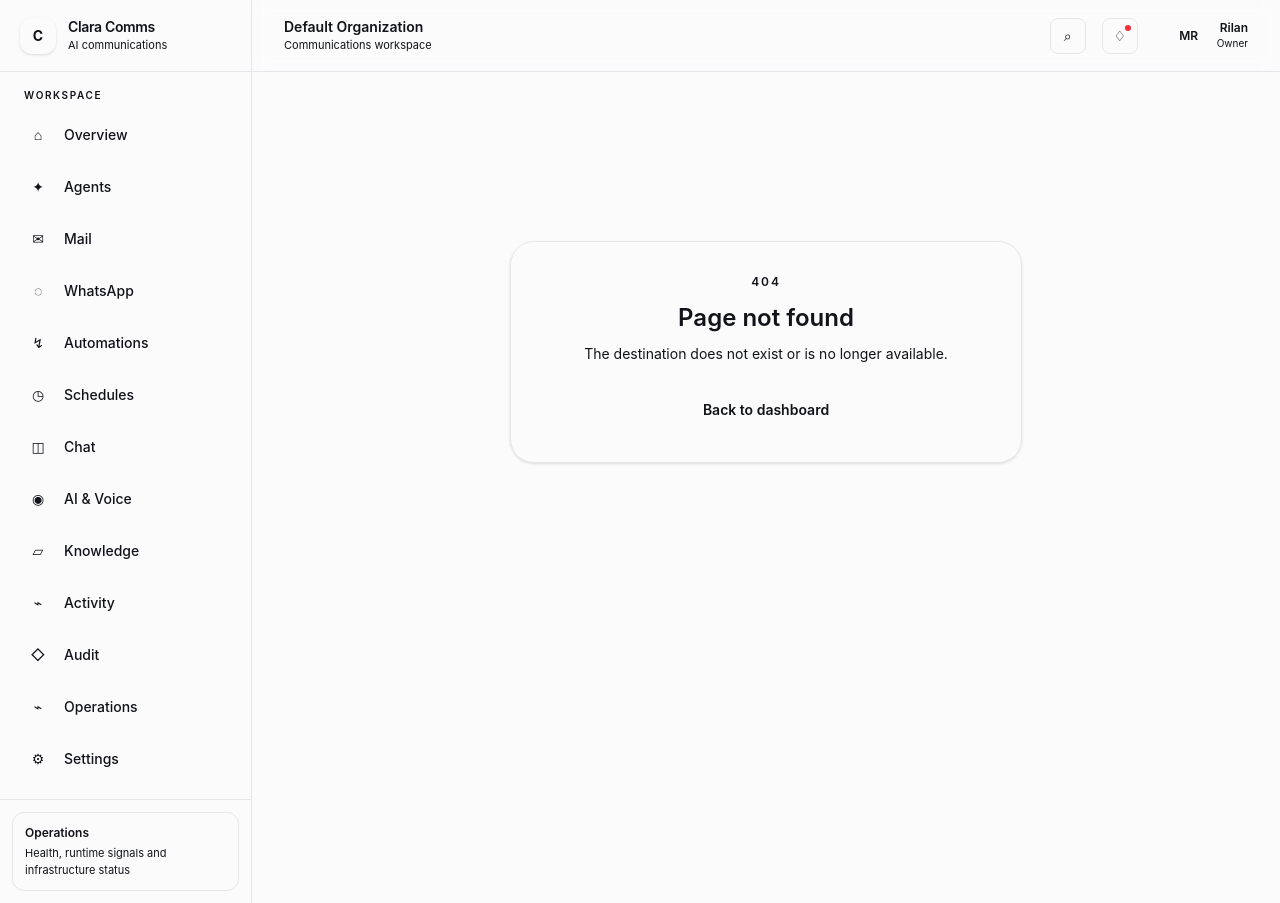
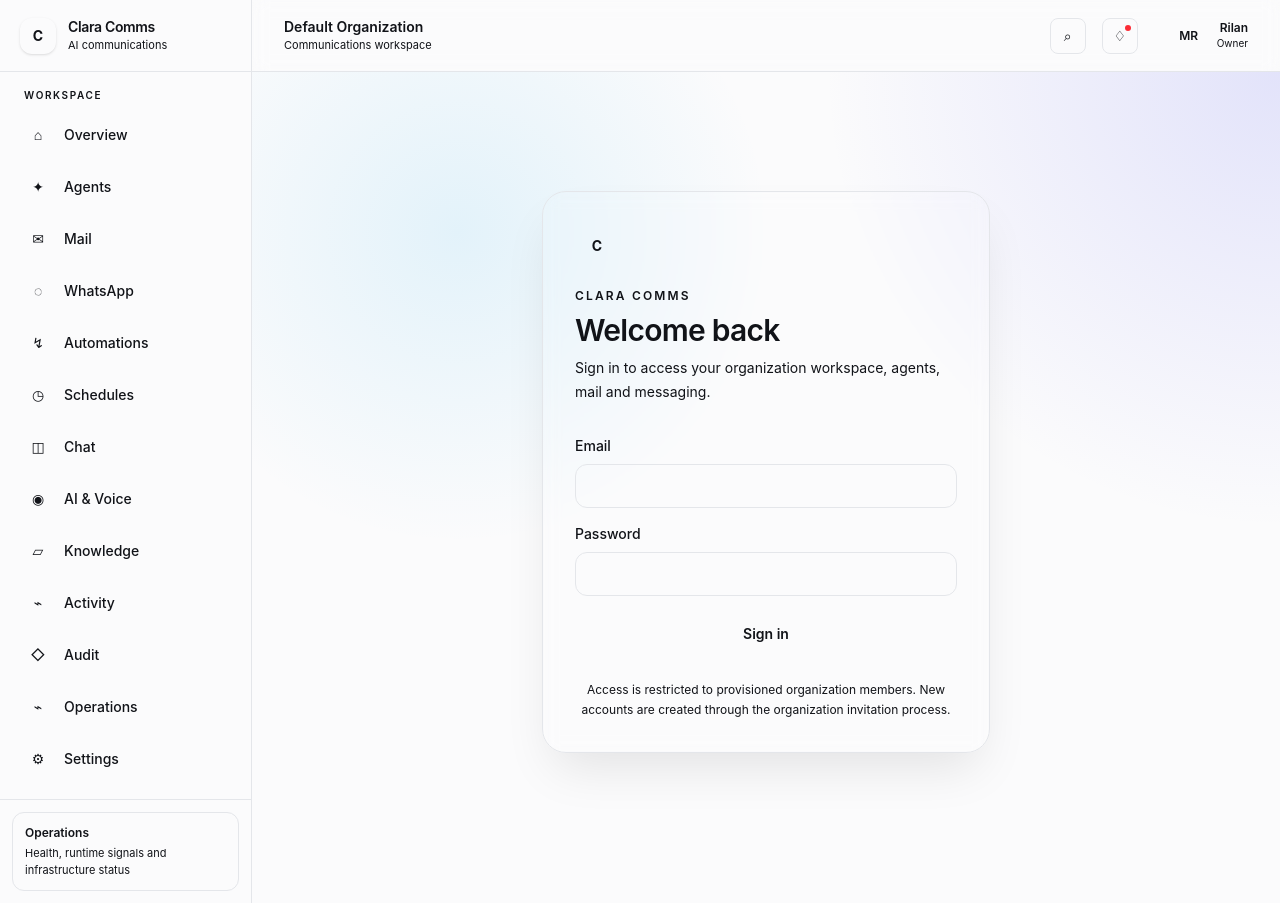
Before and after one commit to Rilan-Dev/ai-comms-agent, a Next.js app in the folder apps/web/: page /login in a window 1280 px wide. Before the commit this address had no page. Built offline with nearby package versions, Linux system fonts and the light colour scheme.

Commit message:
feat: add real Supabase authentication boundary and protected login

```diff
--- /dev/null
+++ b/apps/web/src/app/login/page.tsx
@@ -0,0 +1,38 @@
+"use client";
+
+import { FormEvent, useState } from "react";
+import { useRouter } from "next/navigation";
+
+export default function LoginPage() {
+  const router = useRouter();
+  const [email, setEmail] = useState("");
+  const [password, setPassword] = useState("");
+  const [error, setError] = useState("");
+  const [busy, setBusy] = useState(false);
+
+  async function submit(event: FormEvent) {
+    event.preventDefault(); setBusy(true); setError("");
+    try {
+      const response = await fetch("/api/auth/login", { method: "POST", headers: { "content-type": "application/json" }, body: JSON.stringify({ email, password }) });
+      const payload = await response.json().catch(() => ({}));
+      if (!response.ok) throw new Error(payload.message ?? "Sign in failed.");
+      router.replace("/"); router.refresh();
+    } catch (err) { setError(err instanceof Error ? err.message : "Sign in failed."); }
+    finally { setBusy(false); }
+  }
+
+  return <main className="min-h-screen bg-[radial-gradient(circle_at_top_right,rgba(99,102,241,.16),transparent_35%),radial-gradient(circle_at_20%_20%,rgba(14,165,233,.10),transparent_30%)] px-5 py-10">
+    <div className="mx-auto flex min-h-[calc(100vh-5rem)] max-w-md items-center">
+      <div className="w-full rounded-3xl border bg-background/95 p-8 shadow-2xl shadow-black/10 backdrop-blur">
+        <div className="mb-8"><div className="mb-5 flex h-11 w-11 items-center justify-center rounded-2xl bg-foreground text-sm font-bold text-background">C</div><p className="text-xs font-semibold uppercase tracking-[.18em] text-muted-foreground">Clara Comms</p><h1 className="mt-2 text-3xl font-semibold tracking-tight">Welcome back</h1><p className="mt-2 text-sm leading-6 text-muted-foreground">Sign in to access your organization workspace, agents, mail and messaging.</p></div>
+        <form onSubmit={submit} className="space-y-4">
+          <label className="block"><span className="mb-2 block text-sm font-medium">Email</span><input value={email} onChange={e=>setEmail(e.target.value)} type="email" autoComplete="email" required className="h-11 w-full rounded-xl border bg-background px-3 text-sm outline-none ring-offset-background focus:ring-2 focus:ring-foreground/20" /></label>
+          <label className="block"><span className="mb-2 block text-sm font-medium">Password</span><input value={password} onChange={e=>setPassword(e.target.value)} type="password" autoComplete="current-password" required className="h-11 w-full rounded-xl border bg-background px-3 text-sm outline-none ring-offset-background focus:ring-2 focus:ring-foreground/20" /></label>
+          {error ? <div role="alert" className="rounded-xl border border-destructive/20 bg-destructive/5 px-3 py-2.5 text-sm text-destructive">{error}</div> : null}
+          <button disabled={busy} className="h-11 w-full rounded-xl bg-foreground px-4 text-sm font-semibold text-background transition hover:-translate-y-0.5 disabled:cursor-not-allowed disabled:opacity-50">{busy ? "Signing in…" : "Sign in"}</button>
+        </form>
+        <p className="mt-6 text-center text-xs leading-5 text-muted-foreground">Access is restricted to provisioned organization members. New accounts are created through the organization invitation process.</p>
+      </div>
+    </div>
+  </main>;
+}
```
